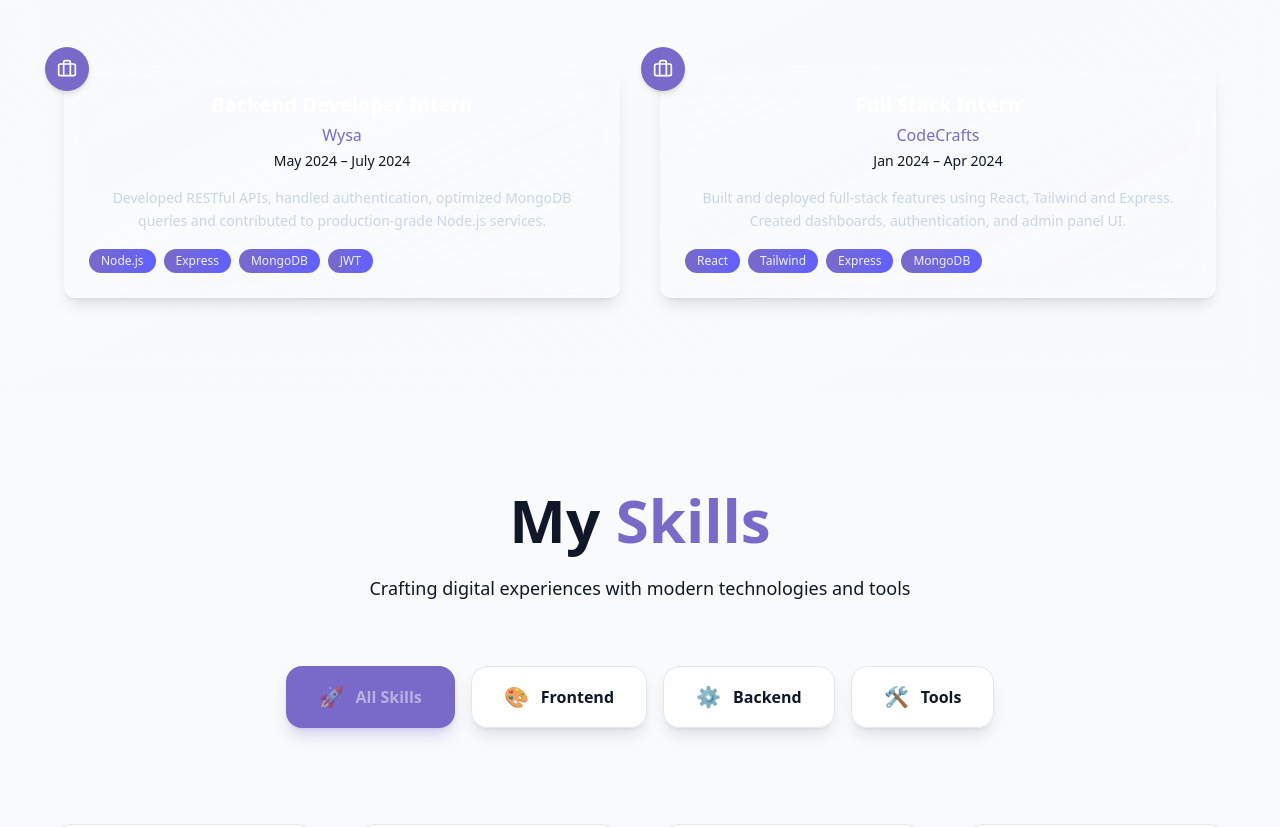
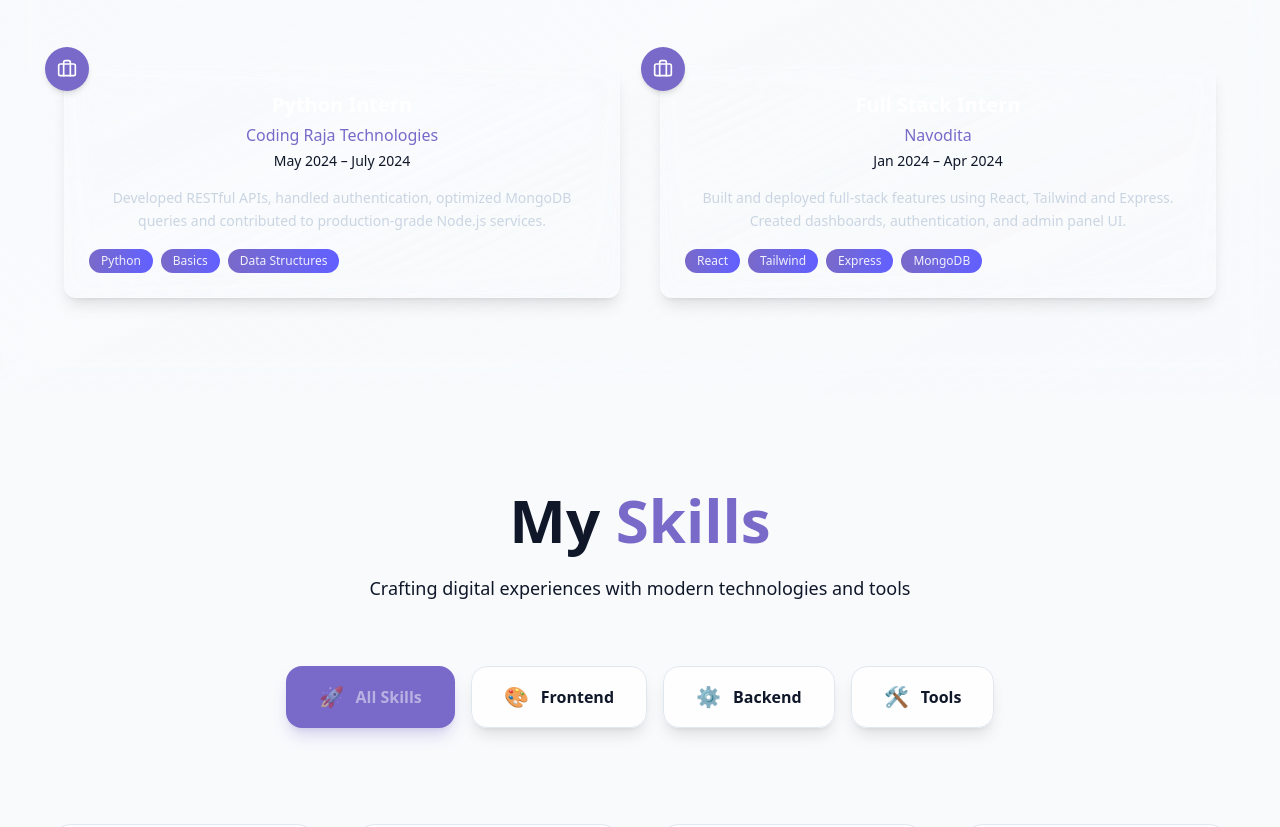
Before and after one commit to Surya-Hitesh-Nalam/Portfolio, a React (Vite) app: page / in a window 1280 px wide. Shown: the part 3520-4347 px from the top of the page. Built offline with nearby package versions, Linux system fonts and the light colour scheme.

Commit message:
updated internships

```diff
--- a/src/components/Internships.jsx
+++ b/src/components/Internships.jsx
@@ -3,16 +3,16 @@ import { motion } from "framer-motion";
 
 const internships = [
   {
-    role: "Backend Developer Intern",
-    company: "Wysa",
+    role: "Python Intern",
+    company: "Coding Raja Technologies",
     duration: "May 2024 – July 2024",
     description:
       "Developed RESTful APIs, handled authentication, optimized MongoDB queries and contributed to production-grade Node.js services.",
-    tech: ["Node.js", "Express", "MongoDB", "JWT"],
+    tech: ["Python", "Basics","Data Structures"],
   },
   {
     role: "Full Stack Intern",
-    company: "CodeCrafts",
+    company: "Navodita",
     duration: "Jan 2024 – Apr 2024",
     description:
       "Built and deployed full-stack features using React, Tailwind and Express. Created dashboards, authentication, and admin panel UI.",
--- a/src/pages/Home.jsx
+++ b/src/pages/Home.jsx
@@ -8,13 +8,13 @@ import { Navbar } from "../components/Navbar"
 import { ProjectSection } from "../components/ProjectsSection"
 import { SkillsSection } from "../components/SkillsSection"
 import { StarBackground } from "../components/StarBackground"
-import { ThemeToogle } from "../components/ThemeToogle"
+import {ThemeToogle} from "../components/ThemeToogle"
 
 export const Home = ()=>{
     return <div className="min-h-screen bg-background text-foreground overflow-x-hidden">
         {/*Theme Toogle */}
 
-        <ThemeToogle/>
+          <ThemeToogle/>
 
         {/* Background Effect */}
 
```
